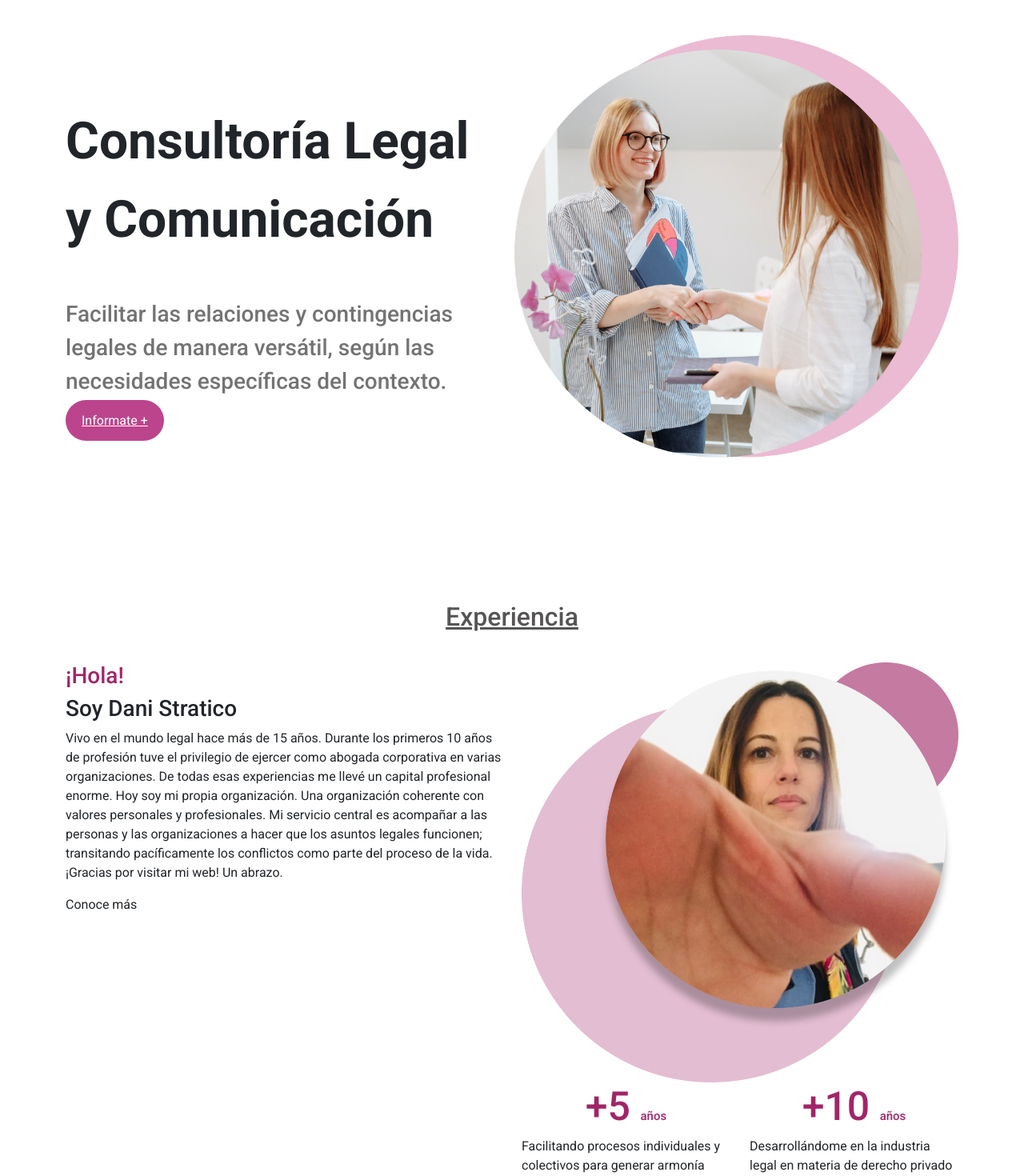
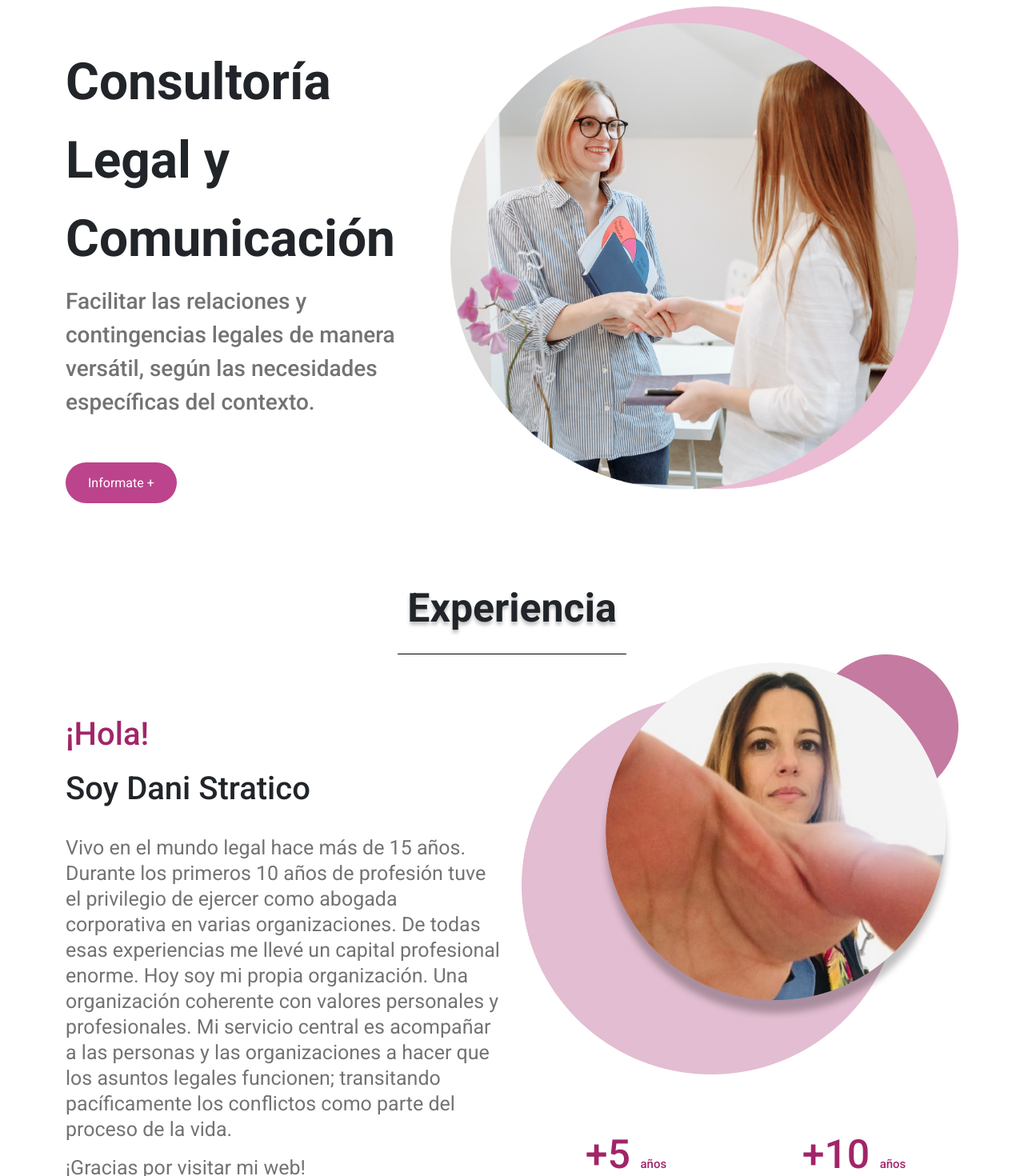
Before and after one commit to brian-exe/DanielaStraticoProyecto, a React (Create React App) app: page / in a window 1280 px wide. Shown: the part 180-1650 px from the top of the page at 80% size. Built offline with nearby package versions, Linux system fonts and the light colour scheme.

Commit message:
continua experiencia

```diff
--- a/src/experience/experience.jsx
+++ b/src/experience/experience.jsx
@@ -14,16 +14,16 @@ function Experience() {
                 <Col className="text-exp">
                     <Row>
                         <h3 className="text-primary-color">¡Hola!</h3>
-                        <h3>Soy Dani Stratico</h3> </Row>
-                    <Row>
-                        <p>Vivo en el mundo legal hace más de 15 años.
+                        <h3 className="text-nombre">Soy Dani Stratico</h3>
+                    </Row>
+                    <Row className="conatiner-text-presentacion">
+                        <p className="text-presentacion">Vivo en el mundo legal hace más de 15 años.
                         Durante los primeros 10 años de profesión tuve el privilegio de ejercer como abogada corporativa en varias organizaciones. De todas esas experiencias me llevé un capital profesional enorme.
                         Hoy soy mi propia organización. Una organización coherente con valores personales y profesionales.
                         Mi servicio central es acompañar a las personas y las organizaciones a hacer que los asuntos legales funcionen; transitando pacíficamente los conflictos como parte del proceso de la vida.
-
-                        ¡Gracias por visitar mi web!
-                        Un abrazo.
                         </p>
+                        <p className="text-presentacion">¡Gracias por visitar mi web!</p>
+                        <p className="text-presentacion">Un abrazo.</p>
                     </Row>
                     <Row> <label>Conoce más</label> </Row>
                 </Col>
--- a/src/hero/hero.js
+++ b/src/hero/hero.js
@@ -8,9 +8,11 @@ export const Hero = () => {
             <div className='container-text-hero'>
                 <h2 className='lg-title-hero'>Consultoría Legal y Comunicación</h2>
                 <p className='text-hero'>Facilitar las relaciones y contingencias legales de manera versátil, según las necesidades específicas del contexto.</p>
-                <a className='btn-pink' href="#">Informate +</a>
+                <div className='container-btn'>
+                    <a className='btn-pink' href="#">Informate +</a>
+                </div>
             </div>
-            <div>
+            <div className='container-img'>
                 <img src={heroImg} alt="" />
             </div>
         </Container>
--- a/src/style/experience/_experience.scss
+++ b/src/style/experience/_experience.scss
@@ -1,39 +1,51 @@
 .container-exp {
-    margin-top: 100px;
+  margin-top: 45px;
   align-items: center;
   text-align: center;
 }
 
-  .container-exp img{
+.container-exp img {
   max-height: 80%;
   max-width: 100%;
 }
 
 .title-exp {
-    font-weight: 700 bold;
+  font-weight: 700;
   line-height: 98px;
+  font-size: 50px;
   letter-spacing: 0em;
   text-align: center;
-    text-decoration: underline;
+  text-shadow: 0px 4px 4px rgba(0, 0, 0, 0.25);
 }
 
 .container-title-exp {
+  border-bottom: 1px solid black;
+  width: fit-content;
   margin-top: 50px;
+  margin-right: auto;
+  margin-left: auto;
   text-align: center;
 }
 
-  /* .text-exp {
-    font-size: 1.75rem;
+.text-primary-color {
+  margin-top: 4.375rem;
+  color: #A12568;
   font-weight: 500;
-    letter-spacing: 0em;
-    text-align: left;
-    color: rgba(115, 115, 115, 1);
-    width: 90%;
-    margin-top: 48px;
-  } */
+  font-size: 40px;
+  line-height: 60px;
+}
+
+.text-nombre {
+  font-weight: 500;
+  font-size: 40px;
+  line-height: 60px;
+}
 
 .text-exp {
   text-align: initial;
+}
+.conatiner-text-presentacion {
+  margin-top: 20px;
 }
 .years-exp {
   font-size: 50px;
@@ -42,3 +54,11 @@
 .years-text-exp {
   font-size: 15px;
 }
+
+.text-presentacion {
+  font-size: 25px;
+  font-weight: 400;
+  line-height: 32px;
+  letter-spacing: 0em;
+  color: rgba(115, 115, 115, 1);
+}
--- a/src/style/hero/_hero.scss
+++ b/src/style/hero/_hero.scss
@@ -1,16 +1,19 @@
 .container-hero {
     display: flex;
-    margin-top: 100px;
+    // margin-top: 100px;
     align-items: center;
+
     & img {
-        max-height: 90%;
         max-width: 100%;
-        // height: 626.57px;
     }
 }
 
+.container-img {
+    flex-grow: 1;
+}
+
 .lg-title-hero {
-    font-size: 5rem;
+    font-size: 4.5rem;
     font-weight: 700;
     line-height: 98px;
     letter-spacing: 0em;
@@ -20,7 +23,7 @@
 
 .container-text-hero {
     margin-top: 50px;
-    width: 80%;
+    width: 60%;
 }
 
 .text-hero {
@@ -30,13 +33,17 @@
     text-align: left;
     color: rgba(115, 115, 115, 1);
     width: 90%;
-    margin-top: 48px;
+    // margin-top: 48px;
 }
 
 .btn-pink {
-    padding: 1rem 1.25rem;
+    padding: 1rem 1.75rem;
     height: 48px;
     border-radius: 100px;
     background: #BC448C;
     color: white;
 }
+
+.container-btn {
+    margin-top: 68px;
+}
--- a/src/style/style.css
+++ b/src/style/style.css
@@ -27,19 +27,23 @@
   display: -webkit-box;
   display: -ms-flexbox;
   display: flex;
-  margin-top: 100px;
   -webkit-box-align: center;
       -ms-flex-align: center;
           align-items: center;
 }
 
 .container-hero img {
-  max-height: 90%;
   max-width: 100%;
 }
 
+.container-img {
+  -webkit-box-flex: 1;
+      -ms-flex-positive: 1;
+          flex-grow: 1;
+}
+
 .lg-title-hero {
-  font-size: 5rem;
+  font-size: 4.5rem;
   font-weight: 700;
   line-height: 98px;
   letter-spacing: 0em;
@@ -49,7 +53,7 @@
 
 .container-text-hero {
   margin-top: 50px;
-  width: 80%;
+  width: 60%;
 }
 
 .text-hero {
@@ -59,86 +63,89 @@
   text-align: left;
   color: #737373;
   width: 90%;
-  margin-top: 48px;
-}
-/* EXPERIENCE */
-.container-exp {
-  margin-top: 100px;
 }
 
-.container-exp img{
+.btn-pink {
+  padding: 1rem 1.75rem;
+  height: 48px;
+  border-radius: 100px;
+  background: #BC448C;
+  color: white;
+}
+
+.container-btn {
+  margin-top: 68px;
+}
+
+.container-exp {
+  margin-top: 45px;
+  -webkit-box-align: center;
+      -ms-flex-align: center;
+          align-items: center;
+  text-align: center;
+}
+
+.container-exp img {
   max-height: 80%;
   max-width: 100%;
 }
 
 .title-exp {
-  font-weight: 700 bold;
-  color: #565454;
+  font-weight: 700;
   line-height: 98px;
+  font-size: 50px;
   letter-spacing: 0em;
   text-align: center;
-  text-decoration: underline;
+  text-shadow: 0px 4px 4px rgba(0, 0, 0, 0.25);
 }
 
 .container-title-exp {
+  border-bottom: 1px solid black;
+  width: -webkit-fit-content;
+  width: -moz-fit-content;
+  width: fit-content;
   margin-top: 50px;
+  margin-right: auto;
+  margin-left: auto;
   text-align: center;
 }
 
-/* .text-exp {
-  font-size: 1.75rem;
+.text-primary-color {
+  margin-top: 4.375rem;
+  color: #A12568;
   font-weight: 500;
-  letter-spacing: 0em;
-  text-align: left;
-  color: rgba(115, 115, 115, 1);
-  width: 90%;
-  margin-top: 48px;
-} */
+  font-size: 40px;
+  line-height: 60px;
+}
+
+.text-nombre {
+  font-weight: 500;
+  font-size: 40px;
+  line-height: 60px;
+}
 
 .text-exp {
   text-align: initial;
 }
+
+.conatiner-text-presentacion {
+  margin-top: 20px;
+}
+
 .years-exp {
   font-size: 50px;
-}
-
-.container-years-exp {
-  align-items: center;
-  text-align: center;
 }
 
 .years-text-exp {
   font-size: 15px;
 }
-/* FIN EXPERIENCE */
 
-/* SERVICES */
-.container-services {
-  display: flex;
-  margin-top: 100px;
-}
-
-.service-card{
-  width: 18rem !important;
-  border-radius: 1.25rem !important;
-}
-.services-cards-container{
-  display: flex;
-  justify-content: space-around;
-}
-
-
-/* FIN SERVICES */
-.text-primary-color{
- color: #A12568;
-}
-
-.btn-pink {
-  padding: 1rem 1.25rem;
-  height: 48px;
-  border-radius: 100px;
-  background: #BC448C;
-  color: white;
+.text-presentacion {
+  font-size: 25px;
+  font-weight: 400;
+  line-height: 32px;
+  letter-spacing: 0em;
+  color: #737373;
 }
 
 @media only screen and (max-width: 1522px) {
@@ -157,4 +164,8 @@
 body {
   font-family: 'Roboto', sans-serif;
 }
+
+a {
+  text-decoration: none;
+}
 /*# sourceMappingURL=style.css.map */
--- a/src/style/style.scss
+++ b/src/style/style.scss
@@ -12,3 +12,7 @@
 body {
     font-family: 'Roboto', sans-serif;
 }
+
+a {
+    text-decoration: none;
+}
```
Also changed, not shown: 1 other file (tests, documents, lock files or other folders). Lines whose indentation alone changed are shown as unchanged.
